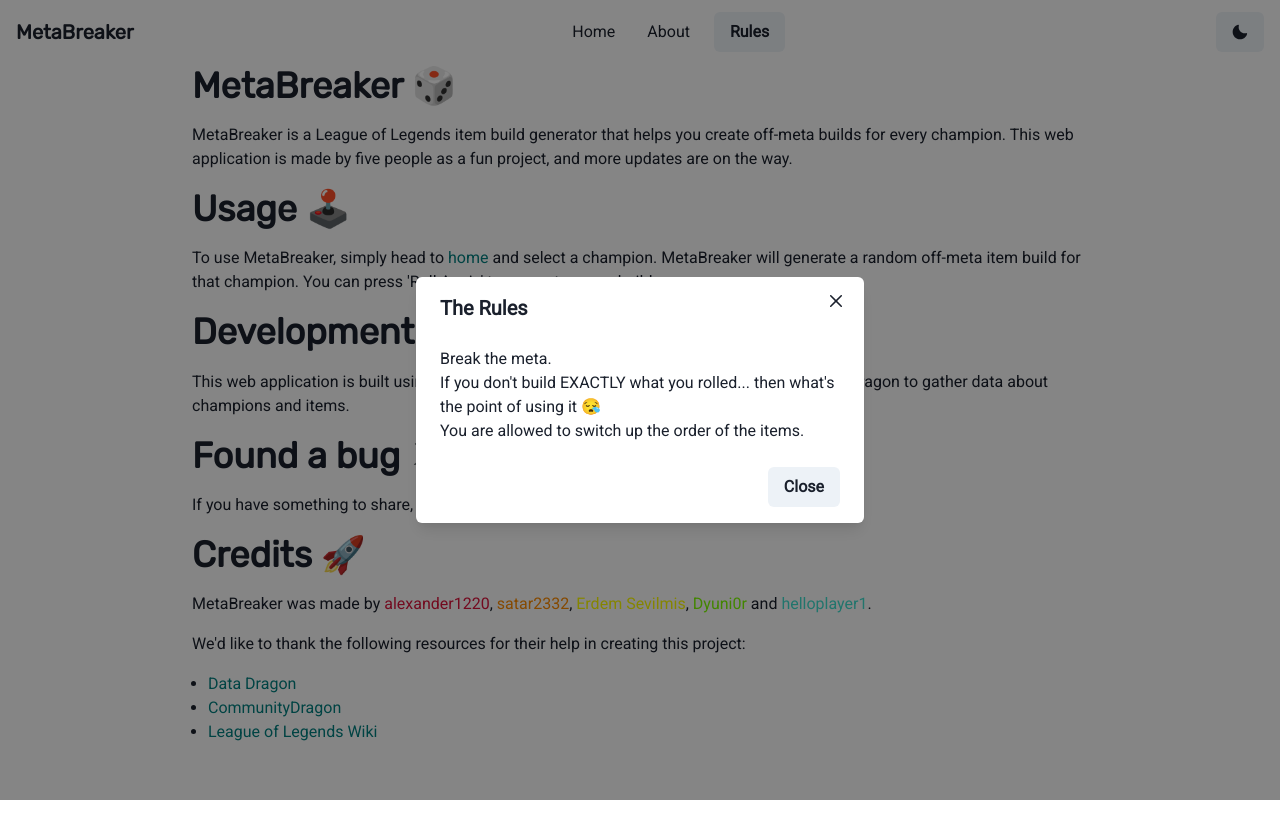
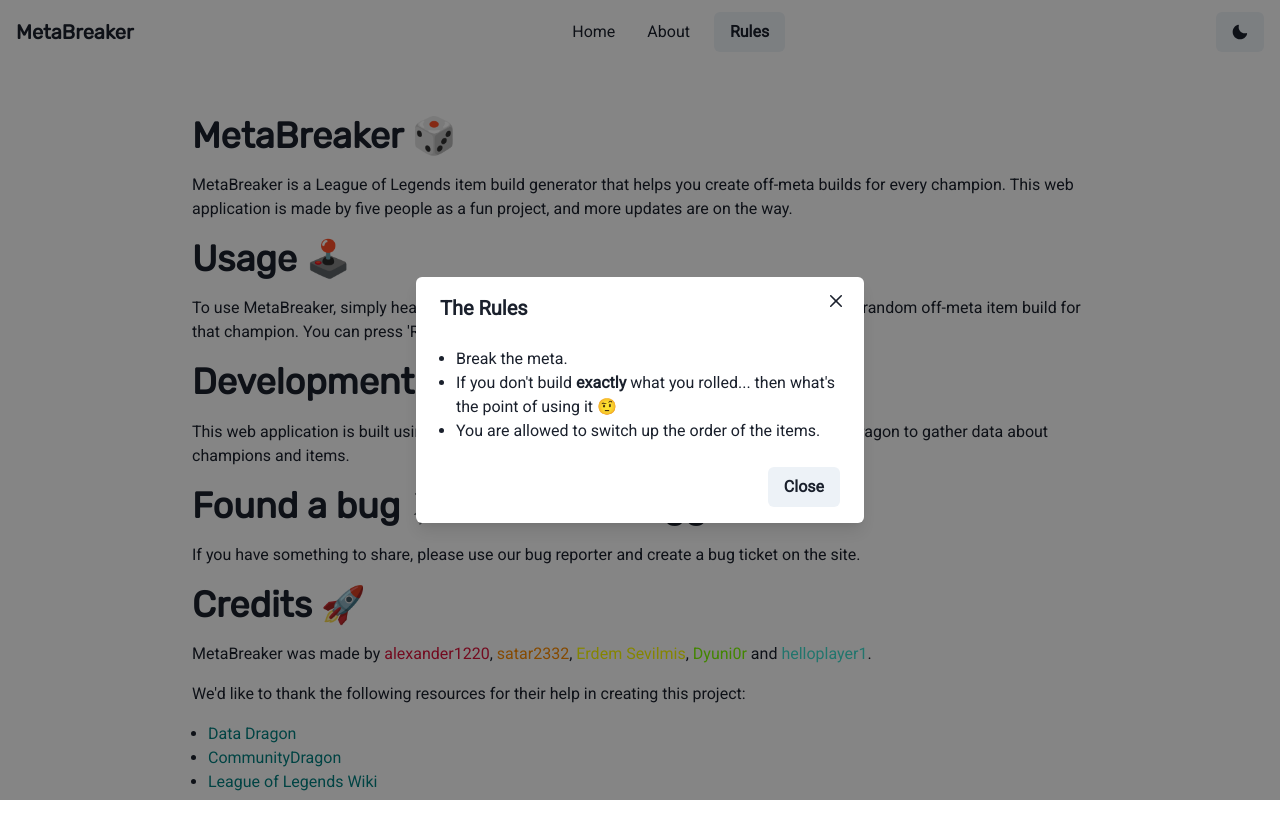
Before and after one commit to alexander1220/MetaBreaker, a Next.js app: page /about in a window 1280 px wide. Both pictures are taken after a click on the button "Rules". Shown: the top 838 px of the page. Before the commit the page ends 800 px from the top, so only its background shows below. Built offline with nearby package versions, Linux system fonts and the light colour scheme.

Commit message:
Some page changes

```diff
--- a/src/app/about/page.tsx
+++ b/src/app/about/page.tsx
@@ -5,7 +5,7 @@
 
 export default function Page() {
   return (
-    <Center>
+    <Center p={'50px'}>
       <VStack spacing={4} align={'left'} maxWidth={'4xl'}>
         <Heading as={'h1'} id='metabreaker'>
           MetaBreaker 🎲
@@ -27,6 +27,7 @@
         <Heading as={'h2'} id='credits-🚀'>
           Credits 🚀
         </Heading>
+        {/* Use ColorMode Values for link colors (light mode) */}
         <Text>MetaBreaker was made by <Link style={{ color: 'crimson' }} href='https://github.com/alexander1220' target='_blank'>alexander1220</Link>, <Link style={{ color: 'DarkOrange' }} href='https://github.com/satar2332' target='_blank'>satar2332</Link>, <Link style={{ color: 'Yellow' }} href='https://github.com/Erdem-Sevilmis' target='_blank'>Erdem Sevilmis</Link>, <Link style={{ color: 'Chartreuse' }} href='https://github.com/Dyuni0r' target='_blank'>Dyuni0r</Link> and <Link style={{ color: 'Turquoise' }} href='https://github.com/helloplayer1' target='_blank'>helloplayer1</Link>.</Text>
         <Text>We&apos;d like to thank the following resources for their help in creating this project:</Text>
         <UnorderedList>
--- a/src/components/RolledDisplay.tsx
+++ b/src/components/RolledDisplay.tsx
@@ -90,11 +90,11 @@
     }
 
     useEffect(() => {
-        animateChamp(animChampScope.current, { y: [0, -60 * (casinoChamps.length - 1)] }, { duration: 3, ease: "easeInOut" });
+        animateChamp(animChampScope.current, { y: [0, -60 * (casinoChamps.length - 1)] }, { duration: 1.5, ease: "easeInOut" });
     }, [casinoChamps]);
 
     useEffect(() => {
-        itemAnimationHandlers.forEach(handler => handler.animate(handler.scope.current, { y: [0, -60 * (casinoItems.length - 1)] }, { duration: 3, ease: "easeInOut" }));
+        itemAnimationHandlers.forEach(handler => handler.animate(handler.scope.current, { y: [0, -60 * (casinoItems.length - 1)] }, { duration: 1.5, ease: "easeInOut" }));
     }, [casinoItems]);
 
 
@@ -170,7 +170,6 @@
                     <Button w={'75%'} onClick={() => roll()}>Roll Again</Button>
                     <ShareButton path={getUrlPath()} />
                 </HStack>
-                <Button onClick={() => { }}>spin</Button>
                 <Box h={'60px'} overflow={'hidden'}>
                     <VStack spacing={0} w={'60px'} ref={animChampScope}>{
                         casinoChamps.map((champ, index) =>
--- a/src/components/RulesButton.tsx
+++ b/src/components/RulesButton.tsx
@@ -1,6 +1,6 @@
 'use client';
 
-import { Text, Button, Modal, ModalBody, ModalCloseButton, ModalContent, ModalFooter, ModalHeader, ModalOverlay, useDisclosure } from '@chakra-ui/react';
+import { Text, Button, Modal, ModalBody, ModalCloseButton, ModalContent, ModalFooter, ModalHeader, ModalOverlay, useDisclosure, UnorderedList, ListItem } from '@chakra-ui/react';
 
 export default function RulesButton() {
     const { isOpen, onOpen, onClose } = useDisclosure()
@@ -10,13 +10,15 @@
 
             <Modal onClose={onClose} isOpen={isOpen} isCentered>
                 <ModalOverlay />
-                <ModalContent>
+                <ModalContent m={'50px'}>
                     <ModalHeader>The Rules</ModalHeader>
                     <ModalCloseButton />
                     <ModalBody>
-                        <Text>Break the meta.</Text>
-                        <Text>If you don&apos;t build EXACTLY what you rolled... then what&apos;s the point of using it 😪</Text>
-                        <Text>You are allowed to switch up the order of the items.</Text>
+                        <UnorderedList>
+                            <ListItem><Text>Break the meta.</Text></ListItem>
+                            <ListItem><Text>If you don&apos;t build <b>exactly</b> what you rolled... then what&apos;s the point of using it 🤨</Text></ListItem>
+                            <ListItem><Text>You are allowed to switch up the order of the items.</Text></ListItem>
+                        </UnorderedList>
                     </ModalBody>
                     <ModalFooter>
                         <Button onClick={onClose}>Close</Button>
```
